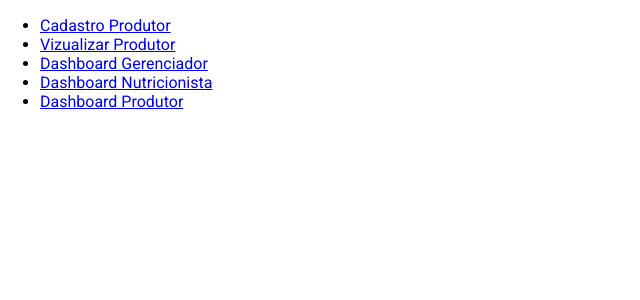
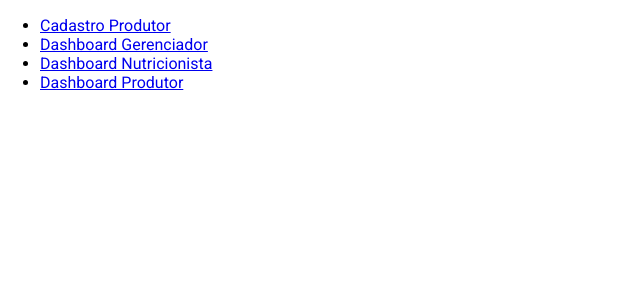
Before and after one commit to EngSoftware2023/frontend, a Next.js app: page / in a window 1280 px wide. Shown: the top 300 px of the page, without its empty margins (0-640 px from the left). Built offline with nearby package versions, Linux system fonts and the light colour scheme.

Commit message:
removi ver dados do produtor (ja está no dashboard)

```diff
--- a/src/app/page.tsx
+++ b/src/app/page.tsx
@@ -8,11 +8,6 @@ export default function PageHome() {
         <li>
           <Link href="/cadastro/produtor" title="Dashboard Gerenciador">
             Cadastro Produtor
-          </Link>
-        </li>
-        <li>
-          <Link href="/visualizar/produtor" title="Dashboard Gerenciador">
-            Vizualizar Produtor
           </Link>
         </li>
         <li>
```
